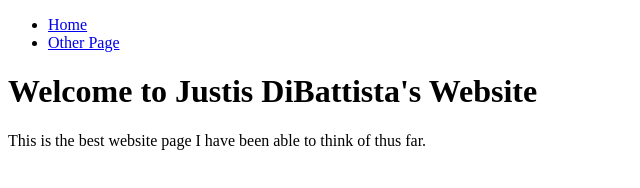
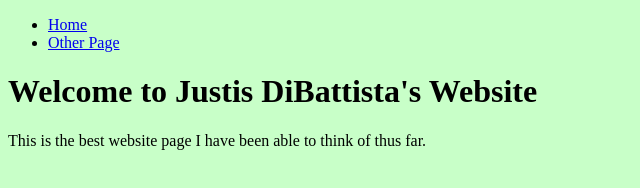
Before and after one commit to bustisimo/bustisimo.github.io, a plain HTML site: page index.html in a window 1280 px wide. Shown: the whole page, without its empty margins (0-640 px from the left). Drawn offline with Linux system fonts and the light colour scheme.

Commit message:
Update index.html

```diff
--- a/index.html
+++ b/index.html
@@ -1,6 +1,6 @@
 <!DOCTYPE html>
 <html>
-<body>
+<body style="background-color:rgb(200,255,200);">
 <nav>
 	<ul>
 		<li><a href="index.html">Home</a></li>
```
